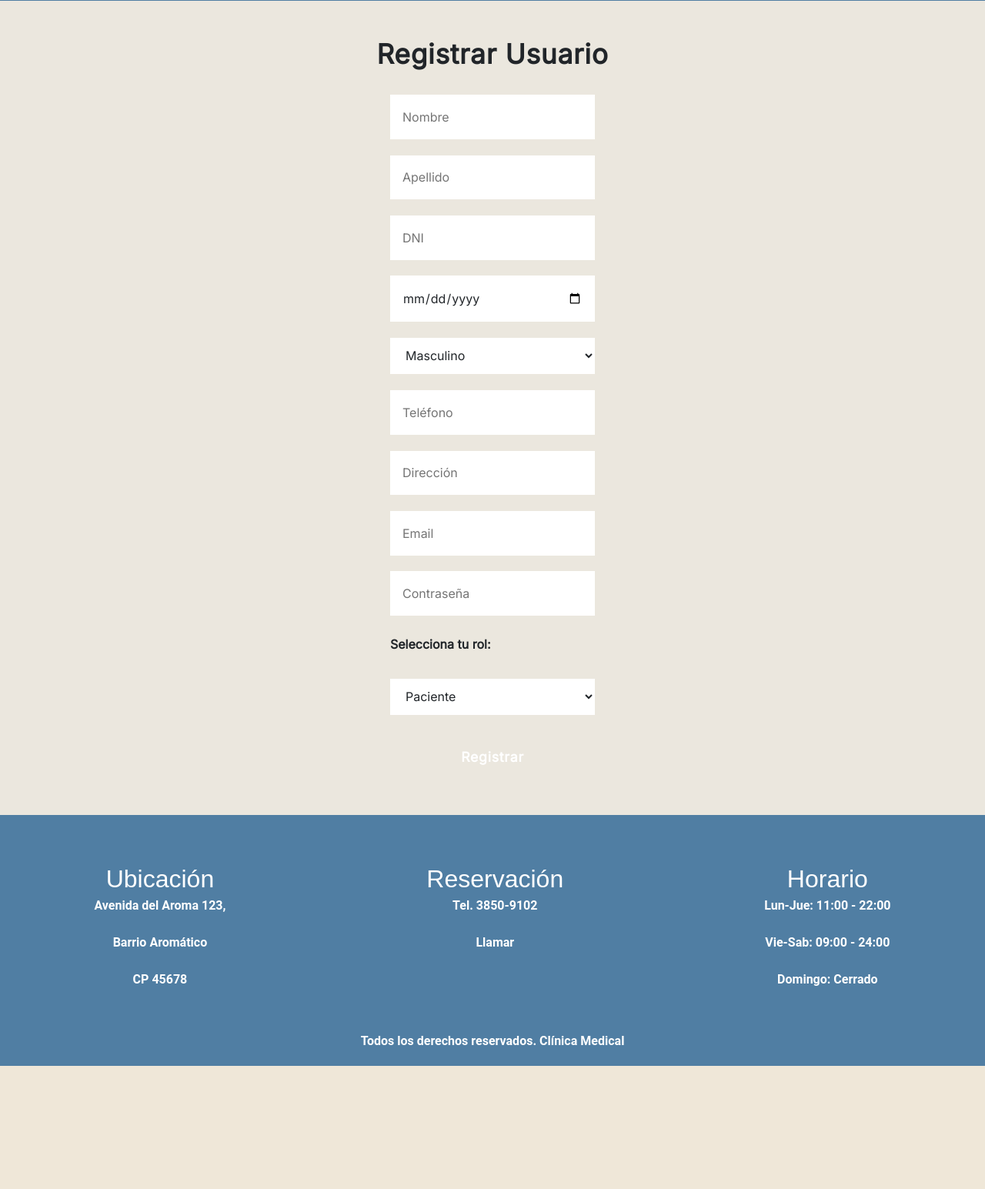
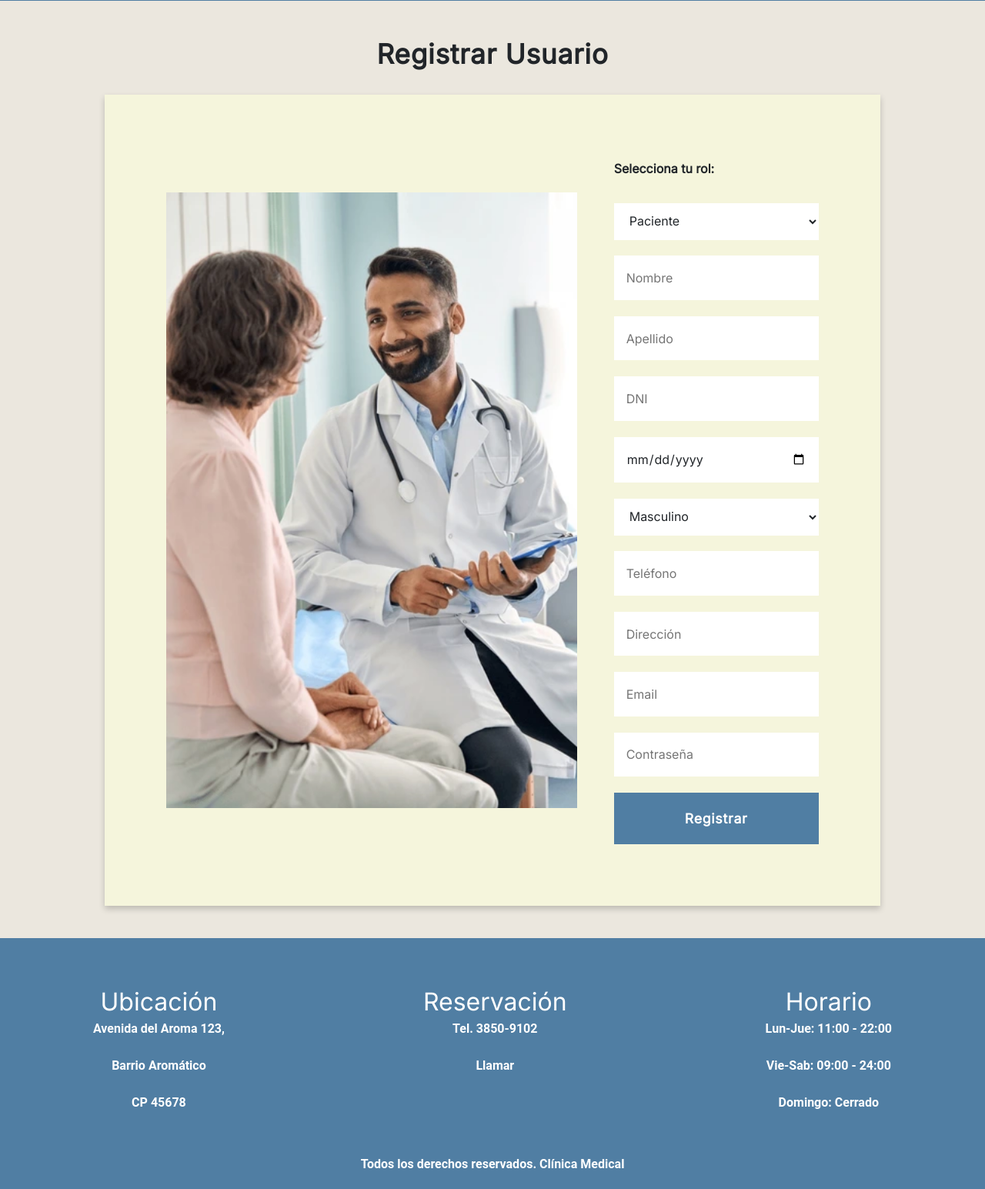
Before and after one commit to SebasLopDev/CLINICA, a Flask app: page /registro in a window 1280 px wide. Shown: the part 79-1624 px from the top of the page at 77% size. Before the commit the page ends 1464 px from the top, so only its background shows below. Run offline with Flask 3, Linux system fonts and the light colour scheme; some libraries are stand-ins or nearby versions.

Commit message:
update registrar

```diff
--- a/static/css/style.css
+++ b/static/css/style.css
@@ -30,7 +30,8 @@ h1{
 
 }
 h2,h3,h4{
-    font-family: 'Montserrat', sans-serif;
+
+    font-family: 'Inter', sans-serif;
     margin: 0;
 }
 
@@ -196,7 +197,8 @@ img{
     justify-content: center;
     margin: auto;
     gap: 3rem;
-    width: 80%;
+    width: 100%;
+
 
 }
 .cont_reg {
@@ -205,9 +207,10 @@ img{
     align-items: center;
     justify-content: center;
     margin-top: 5rem;
-    padding: 2rem;
+    padding: 1.5rem;
     width: 53rem;
     color: beige;
+    border-radius: 2rem;
 }
 
 .cont_reg:hover {
@@ -237,6 +240,7 @@ a:hover .sub_reg {
 
 }
 
+
 .container_registro{
     display: flex;
     justify-content: center;
@@ -249,7 +253,7 @@ a:hover .sub_reg {
 .container_registro {
   max-width: 37.5rem; /* 600px */
   margin: 5rem auto;
-  background-color: var(--azul-claro);
+
   padding: 3rem 2rem;
   border-radius: var(--radio);
   box-shadow: var(--sombra-suave);
@@ -297,7 +301,7 @@ a:hover .sub_reg {
 }
 
 .formulario-registro button {
-  background-color: var(--azul-principal);
+  background-color:#507ea3 ;
   color: white;
   border: none;
   padding: 1rem;
@@ -309,8 +313,23 @@ a:hover .sub_reg {
 }
 
 .formulario-registro button:hover {
-  background-color: #2c80b4;
+  background-color:#1f3446;
   cursor: pointer;
+}
+.container_registrar{
+    display: flex;
+    align-items: center;
+    justify-content:center;
+    gap: 3rem;
+    padding: 5rem;
+    background-color:beige;
+    box-shadow: 0 4px 8px rgba(0, 0, 0, 0.2);
+
+}
+.image_registrar{
+    height: 50rem;
+    object-fit: cover;
+    background-size: cover;
 }
 
 .contenedor-footer{
--- a/templates/registro.html
+++ b/templates/registro.html
@@ -18,9 +18,17 @@
                 {% endfor %}
             {% endif %}
         {% endwith %}
+        <div class="container_registrar">
+             <img class="image_registrar" src="./static/images/registrar.jpg" alt="registro">
 
 
             <form method="POST"  action="{{ url_for('registrar') }}" class="formulario-registro">
+                <label for="id_rol">Selecciona tu rol:</label>
+                <select name="id_rol" required>
+                    <option value="1">Paciente</option>
+                    <option value="2">Médico</option>
+
+                </select>
                 <input name="nombre" placeholder="Nombre" required>
                 <input name="apellido" placeholder="Apellido" required>
                 <input name="dni" placeholder="DNI" required>
@@ -36,15 +44,12 @@
                 <input type="email" name="email" placeholder="Email" required>
                 <input type="password" name="contrasena" placeholder="Contraseña" required>
 
-        <label for="id_rol">Selecciona tu rol:</label>
-        <select name="id_rol" required>
-            <option value="1">Paciente</option>
-            <option value="2">Médico</option>
-            <option value="3">Administrador</option>
-        </select>
 
-        <button type="submit">Registrar</button>
+                <button type="submit" class="button_reg">Registrar</button>
             </form>
+        </div>
+
+
     </div>
 
 
```
Also changed, not shown: templates/login.html (+5 -6 lines), static/images/registrar.jpg (added), static/images/vertical-shot-young-happy-cheerful-600nw-2033522243.webp (added). Lines whose indentation alone changed are shown as unchanged.
